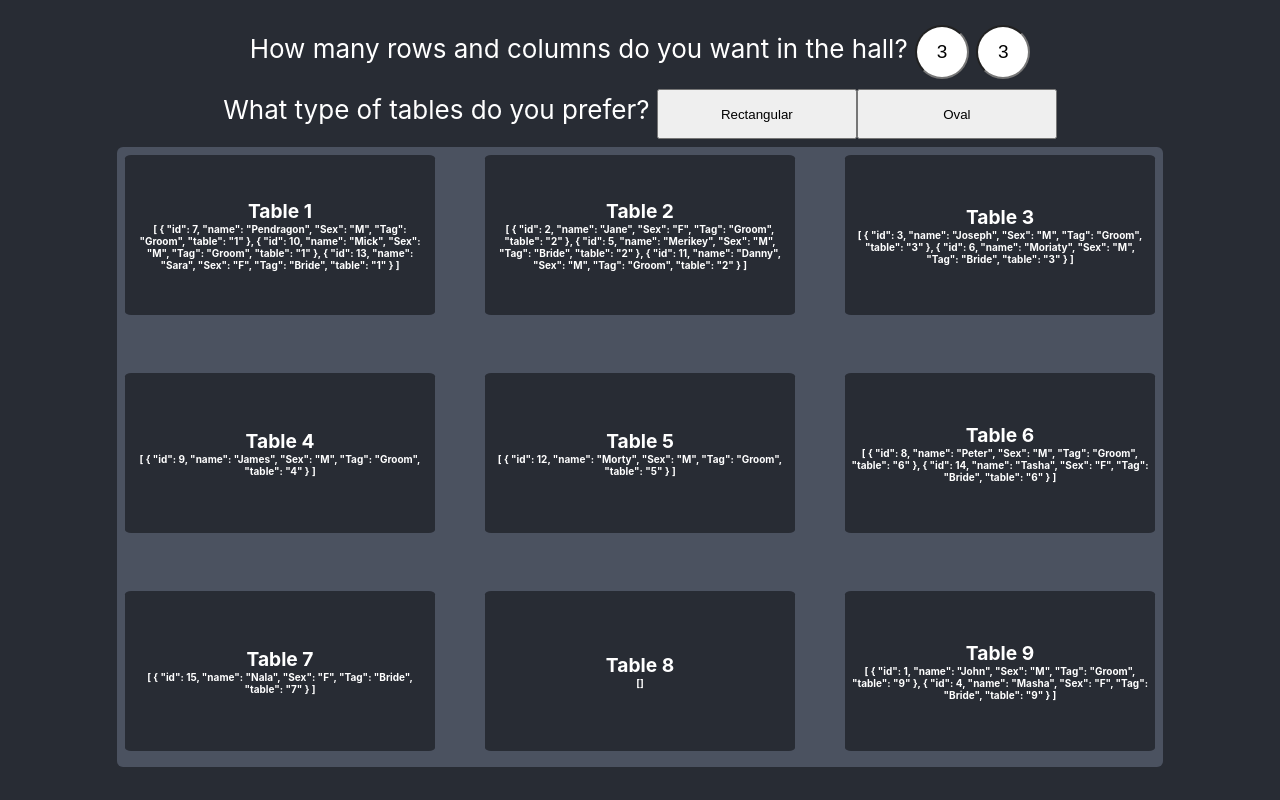
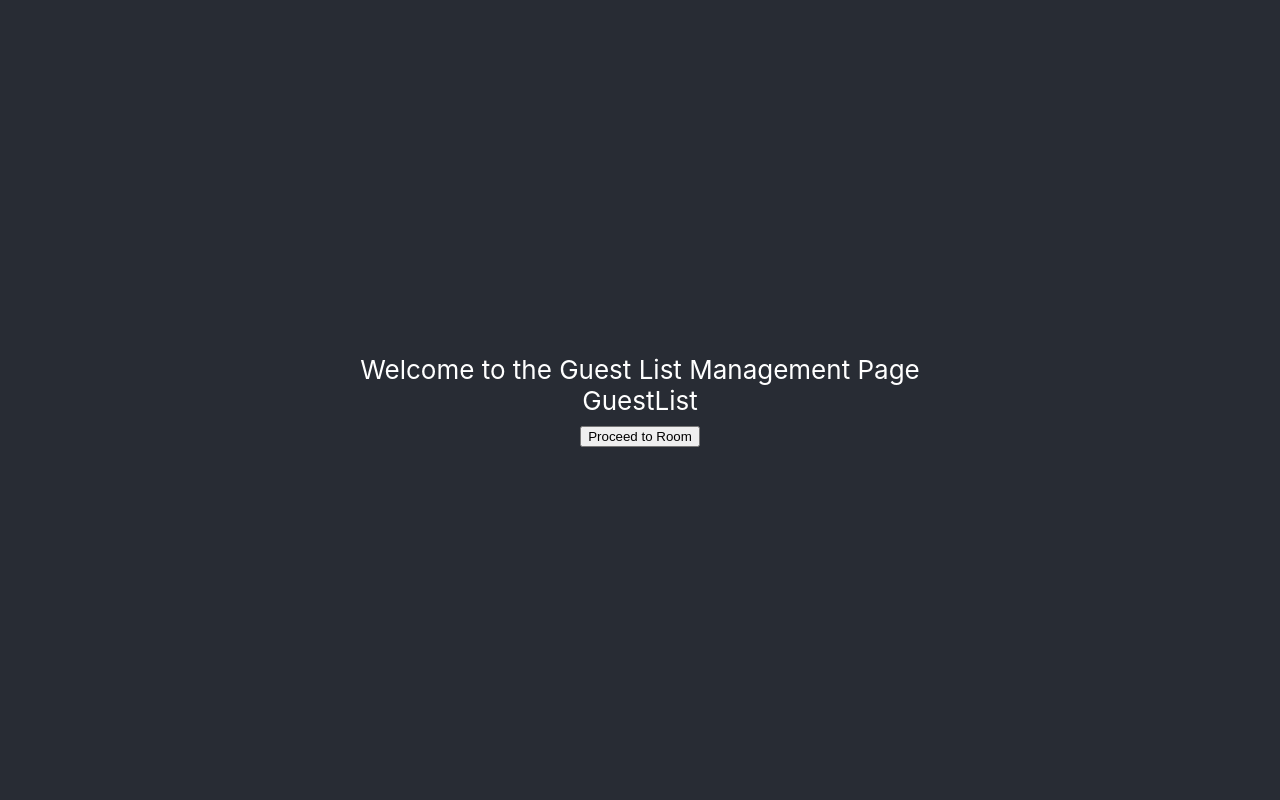
Before and after one commit to akotonyStark/GuestList, a React (Create React App) app: page /app/guest-list in a window 1280 px wide. Built offline with nearby package versions, Linux system fonts and the light colour scheme.

Commit message:
Separating guest list from reception room

```diff
--- a/package.json
+++ b/package.json
@@ -8,6 +8,7 @@
     "@testing-library/user-event": "^13.5.0",
     "react": "^18.2.0",
     "react-dom": "^18.2.0",
+    "react-router-dom": "^6.20.0",
     "react-scripts": "5.0.1",
     "web-vitals": "^2.1.4"
   },
--- a/src/App.js
+++ b/src/App.js
@@ -1,76 +1,28 @@
 import './App.css';
 import Table from "./Components/Room/Room";
-import { Data as Guests } from "./Assets/data";
+
 import { useEffect, useState } from 'react';
 import Room from './Components/Room/Room';
+import GuestList from './Components/GuestList/GuestList';
+import { BrowserRouter, Route, Routes } from 'react-router-dom';
+import GuestListPage from './pages/GuesListPage';
+import ReceptionRoom from './pages/ReceptionRoom';
 
 function App() {
-    const [rows, setRows] = useState(3)
-    const [columns, setColumns] = useState(3)
-    const [borderRadius, setBorderRadius] = useState('2%')
-    const [height, setHeight] = useState(150)
-    const [tableData, setData] = useState([])
-    const [guestList, setGuestList] = useState(Guests.Guests)
-    const [guestArrangements, setGuestsArrangements] = useState([])
 
-    useEffect(() => {
-        let arr = (new Array(rows * columns).fill(null).map((u, i) => {
-            return {
-                tableID: i + 1,
-                guestsOnTable: []
-            }
-        }))
-        setData(arr)
-        setGuestsArrangements(arr)
-    }, [rows, columns])
-
-
-
-    useEffect(() => {
-        // console.log("Tables:", tableData)
-        // console.log("Guests:", guestList)
-        let mappedData
-        let copy = [...tableData]
-        mappedData = copy.map((table) => {
-            return {
-                ...table,
-                guestsOnTable: [...table.guestsOnTable, ...guestList.filter((guest) => guest.table == table.tableID)]
-            }
-        })
-
-        console.log(mappedData)
-        setGuestsArrangements(mappedData)
-
-
-    }, [ tableData])
     return (
         <div className="App">
 
 
+
             <header className='App-header'>
-                <div className='row'>
-                    <label>How many rows and columns do you want in the hall? </label>
-                    <input type='text' value={rows} onChange={(e) => setRows(e.target.value)} style={{ height: 40, width: 40, textAlign: 'center', fontSize: 19, borderRadius: 50, padding: 5 }} />
-                    {' '} <input type='text' value={columns} onChange={(e) => setColumns(e.target.value)} style={{ height: 40, width: 40, textAlign: 'center', fontSize: 19, borderRadius: 50, padding: 5 }} />
-                </div>
-                <div className='row' style={{ marginTop: 10 }}>
-                    <label>What type of tables do you prefer? </label>
-                    <button style={{ width: 200, height: 50 }} onClick={(e) => {
-                        setBorderRadius('2%'); setHeight(150)
-                    }}>Rectangular</button>
-                    <button style={{ width: 200, height: 50 }} onClick={(e) => { setBorderRadius('100%'); setHeight(150) }}>Oval</button>
-                </div>
-                <div className='drag-n-drop'>
-                    <Room tables={guestArrangements} rows={rows} columns={columns} borderRadius={borderRadius} height={height} />
-
-                    {/* {data?.map((table, tableIndex) =>
-                        <Table key={tableIndex} table = {table} rows={rows} columns={columns}/>
-                         )
-                    } */}
-
-
-                </div>
-
+                <BrowserRouter basename="/app">
+                    <Routes>
+                        <Route exact path="/" /> {/* 👈 Renders at /app/ */}
+                        <Route path="/guest-list" element={<GuestListPage />}/>
+                        <Route exact path="/room" element={<ReceptionRoom />}/>
+                    </Routes>
+                </BrowserRouter>
             </header>
         </div>
     );
--- /dev/null
+++ b/src/Components/GuestList/GuestList.js
@@ -0,0 +1,9 @@
+import React from 'react'
+
+function GuestList() {
+  return (
+    <div>GuestList</div>
+  )
+}
+
+export default GuestList
--- a/src/Components/Room/Room.js
+++ b/src/Components/Room/Room.js
@@ -37,9 +37,10 @@ export default function Room({ tables, rows, columns, borderRadius, height }) {
     tableData[startIndex] =  destination
     tableData[endIndex] = orgin
 
-    console.log(tableData, 'Table Data')
+
     let copy = [...tableData]
-    console.log(copy, "Copy")
+    console.log(copy, 'Table Data')
+    //console.log(copy, "Copy")
     setTableData(copy)
   }, [destination])
 
--- /dev/null
+++ b/src/pages/GuesListPage.jsx
@@ -0,0 +1,15 @@
+import React from 'react'
+import GuestList from '../Components/GuestList/GuestList'
+import { Link } from 'react-router-dom'
+
+function GuestListPage() {
+  return (
+    <>
+        <div>Welcome to the Guest List Management Page</div>
+        <GuestList />
+        <Link to={'/room'}><button>Proceed to Room</button></Link>
+    </>
+  )
+}
+
+export default GuestListPage
--- /dev/null
+++ b/src/pages/ReceptionRoom.jsx
@@ -0,0 +1,67 @@
+import React, { useEffect, useState } from 'react'
+import { Data as Guests } from "../Assets/data";
+import Room from '../Components/Room/Room';
+
+function ReceptionRoom({}) {
+
+    const [rows, setRows] = useState(3)
+    const [columns, setColumns] = useState(3)
+    const [borderRadius, setBorderRadius] = useState('2%')
+    const [height, setHeight] = useState(150)
+    const [tableData, setData] = useState([])
+    const [guestList, setGuestList] = useState(Guests.Guests)
+    const [guestArrangements, setGuestsArrangements] = useState([])
+
+    useEffect(() => {
+        let arr = (new Array(rows * columns).fill(null).map((u, i) => {
+            return {
+                tableID: i + 1,
+                guestsOnTable: []
+            }
+        }))
+        setData(arr)
+        setGuestsArrangements(arr)
+    }, [rows, columns])
+
+    useEffect(() => {
+        // console.log("Tables:", tableData)
+        // console.log("Guests:", guestList)
+        let mappedData
+        let copy = [...tableData]
+        mappedData = copy.map((table) => {
+            return {
+                ...table,
+                guestsOnTable: [...table.guestsOnTable, ...guestList.filter((guest) => guest.table == table.tableID)]
+            }
+        })
+
+        console.log(mappedData)
+        setGuestsArrangements(mappedData)
+
+
+    }, [ tableData])
+
+
+
+    return (
+        <div>
+            <div className='row'>
+                <label>How many rows and columns do you want in the hall? </label>
+                <input type='text' value={rows} onChange={(e) => setRows(e.target.value)} style={{ height: 40, width: 40, textAlign: 'center', fontSize: 19, borderRadius: 50, padding: 5 }} />
+                {' '} <input type='text' value={columns} onChange={(e) => setColumns(e.target.value)} style={{ height: 40, width: 40, textAlign: 'center', fontSize: 19, borderRadius: 50, padding: 5 }} />
+            </div>
+            <div className='row' style={{ marginTop: 10 }}>
+                <label>What type of tables do you prefer? </label>
+                <button style={{ width: 200, height: 50 }} onClick={(e) => {
+                    setBorderRadius('2%'); setHeight(150)
+                }}>Rectangular</button>
+                <button style={{ width: 200, height: 50 }} onClick={(e) => { setBorderRadius('100%'); setHeight(150) }}>Oval</button>
+            </div>
+            <div className='drag-n-drop'>
+                <Room tables={guestArrangements} rows={rows} columns={columns} borderRadius={borderRadius} height={height} />
+            </div>
+        </div>
+    )
+}
+
+export default ReceptionRoom
```
Also changed, not shown: 1 other file (tests, documents, lock files or other folders).
